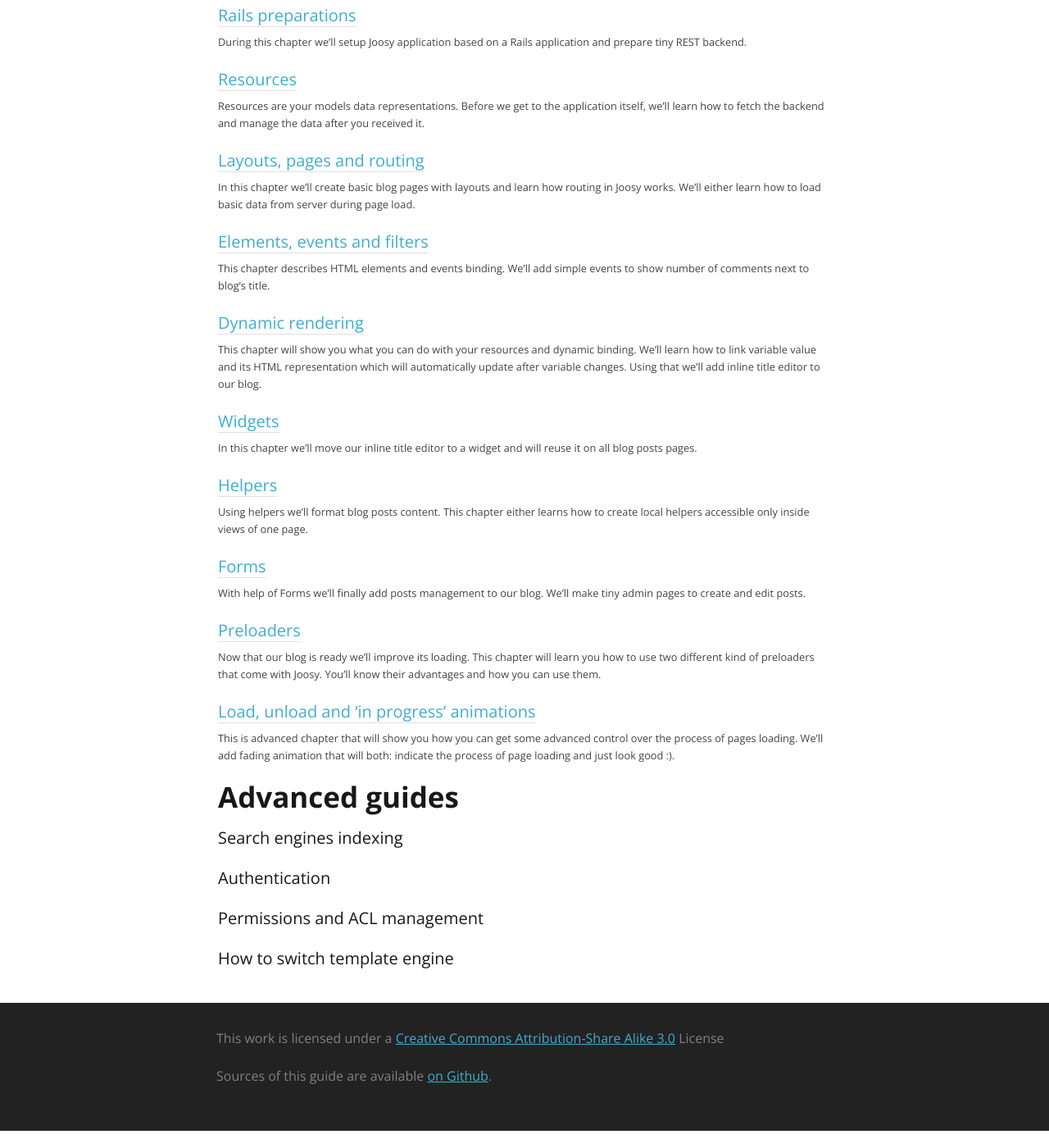
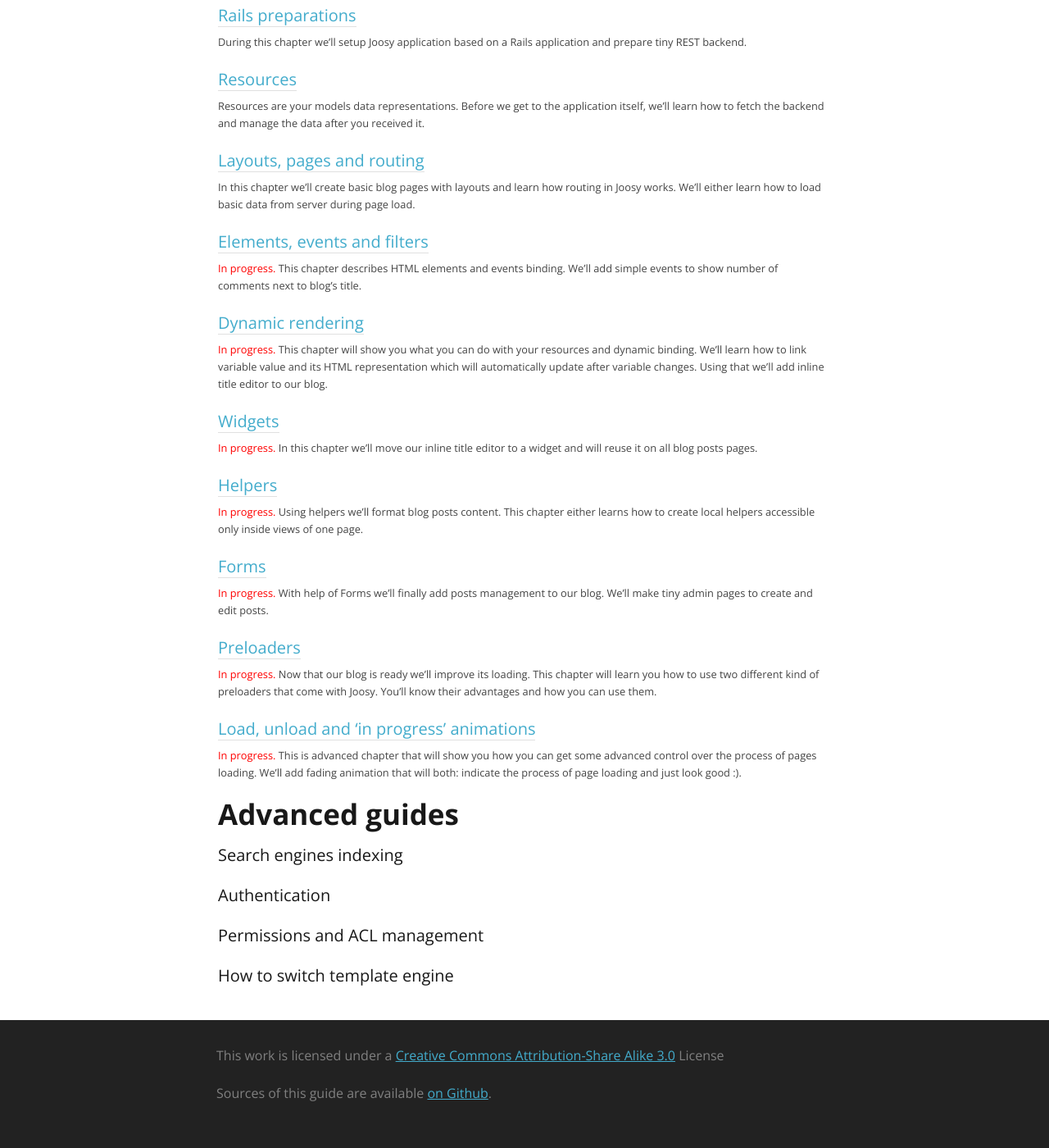
Before and after one commit to joosy/guides, a Jekyll site: the page built from index.md, in a window 1280 px wide and 1400 px high, scrolled down 817 px. Shown: the whole window at 82% size. Built offline with Jekyll 4.4.1, drawn with Linux system fonts in a browser that asks for light colours; comment, search, counter and statistics services are not loaded; before the commit the page ends 2196 px from its top, so only the background shows below that.

Commit message:
In progress marks

```diff
--- a/index.md
+++ b/index.md
@@ -40,30 +40,37 @@ Finally, Joosy boosts your development drastically. Just like the Rails do.
 
 * ### [Elements, events and filters](guides/blog/elements-events-and-filters.html)
 
+  <span style="color:red">In progress.</span>
   This chapter describes HTML elements and events binding. We'll add simple events to show number of comments next to blog's title.
 
 * ### [Dynamic rendering](guides/blog/dynamic-rendering.html)
 
+  <span style="color:red">In progress.</span>
   This chapter will show you what you can do with your resources and dynamic binding. We'll learn how to link variable value and its HTML representation which will automatically update after variable changes. Using that we'll add inline title editor to our blog.
 
 * ### [Widgets](guides/blog/widgets.html)
 
+  <span style="color:red">In progress.</span>
   In this chapter we'll move our inline title editor to a widget and will reuse it on all blog posts pages.
 
 * ### [Helpers](guides/blog/helpers.html)
 
+  <span style="color:red">In progress.</span>
   Using helpers we'll format blog posts content. This chapter either learns how to create local helpers accessible only inside views of one page.
 
 * ### [Forms](guides/blog/forms.html)
 
+  <span style="color:red">In progress.</span>
   With help of Forms we'll finally add posts management to our blog. We'll make tiny admin pages to create and edit posts.
 
 * ### [Preloaders](guides/blog/preloaders.html)
 
+  <span style="color:red">In progress.</span>
   Now that our blog is ready we'll improve its loading. This chapter will learn you how to use two different kind of preloaders that come with Joosy. You'll know their advantages and how you can use them.
 
 * ### [Load, unload and 'in progress' animations](guides/blog/load-unload-and-in-progress-animations.html)
 
+  <span style="color:red">In progress.</span>
   This is advanced chapter that will show you how you can get some advanced control over the process of pages loading. We'll add fading animation that will both: indicate the process of page loading and just look good :).
 
 ## Advanced guides
```
